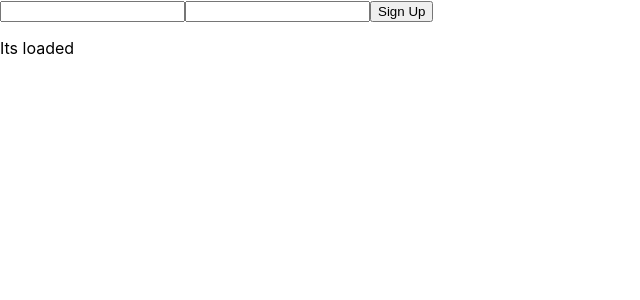
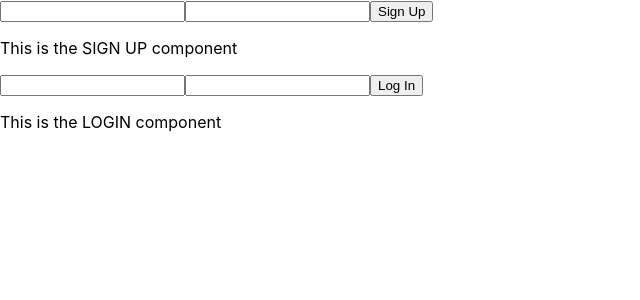
Before and after one commit to onitwin/cognitoTrial, a React (Create React App) app: page / in a window 1280 px wide. Shown: the top 300 px of the page, without its empty margins (0-640 px from the left). Built offline with nearby package versions, Linux system fonts and the light colour scheme; what amazon-cognito-identity-js would draw is missing.

Commit message:
added log in to trial file

```diff
--- a/src/App.js
+++ b/src/App.js
@@ -1,11 +1,13 @@
 import React from 'react';
 import Signup from './components/Signup'
+import Login from './components/Login'
 
 
 const App=()=> {
   return (
     <div >
     <Signup/>
+    <Login/>
 
     </div>
   );
--- /dev/null
+++ b/src/components/Login.js
@@ -0,0 +1,54 @@
+import React,{useState} from 'react';
+import {CognitoUser,AuthenticationDetails} from 'amazon-cognito-identity-js'
+import UserPool from '../UserPool'
+
+
+const Login=()=> {
+  const [email,setEmail]=useState('');
+  const [password,setPassword]=useState('');
+
+
+
+
+  const onSubmit= event =>{
+    event.preventDefault()
+    const user= new CognitoUser({
+      Username:email,
+      Pool:UserPool
+    });
+
+    const authDetails= new AuthenticationDetails({
+      Username:email,
+      Password:password
+    })
+
+    user.authenticateUser(authDetails,{
+      onSuccess:data=>{
+        console.log("onSuccess:",data);
+    },
+      onFailure:err=>{
+        console.error('onFailure',err);
+    },
+
+      newPasswordRequired:data=>{
+        console.log('newPasswordRequired',data);
+      }
+  })
+
+
+}
+
+
+return (
+  <div >
+  <form onSubmit={onSubmit}>
+  <input value={email} onChange={event=> setEmail(event.target.value)}/>
+  <input value={password} onChange={event=> setPassword(event.target.value)}/>
+  <button type="submit">Log In</button>
+  </form>
+  <p>This is the LOGIN component</p>
+  </div>
+);
+}
+
+export default Login
--- a/src/components/Signup.js
+++ b/src/components/Signup.js
@@ -25,7 +25,7 @@
     <input value={password} onChange={event=> setPassword(event.target.value)}/>
     <button type="submit">Sign Up</button>
     </form>
-    <p>Its loaded</p>
+    <p>This is the SIGN UP component</p>
     </div>
   );
 }
```
